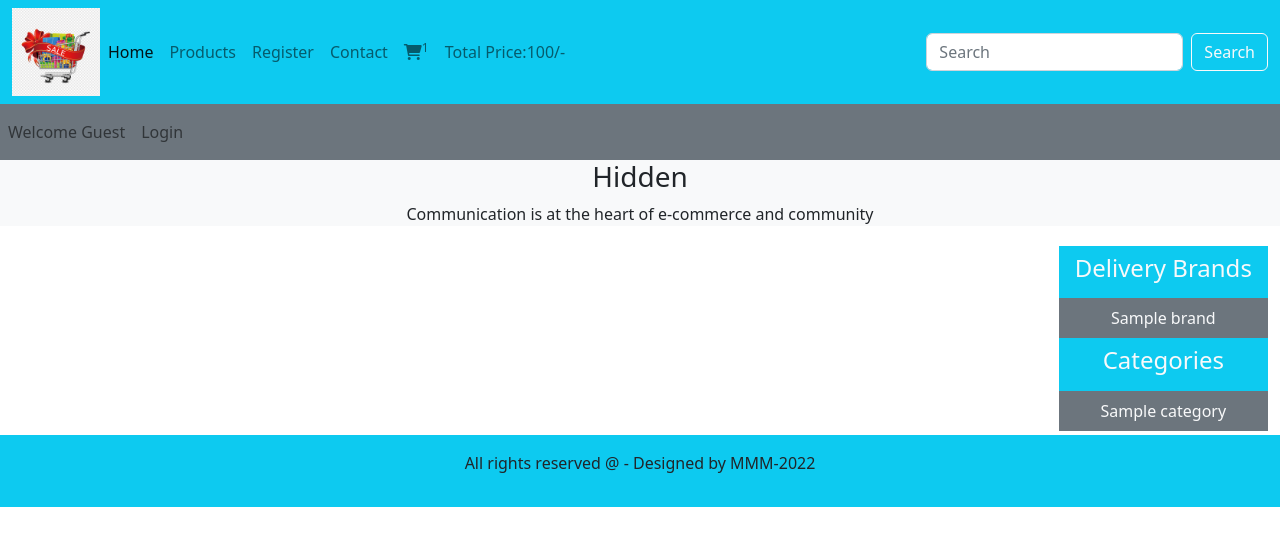
After one commit to asqar-8828/Ecommerce_website, a PHP site: page /search_product.php in a window 1280 px wide. The commit adds this page. Shown: the top 546 px of the page. Run offline with PHP 8.4, Linux system fonts and the light colour scheme; tables that the repository leaves empty or names only in its code hold one stand-in row (values such as "Sample post").

Commit message:
Searching products

```diff
--- a/functions/common_function.php
+++ b/functions/common_function.php
@@ -38,6 +38,45 @@ function getproducts () {
 
 }
 }
+}
+
+
+// getting all products
+
+function get_all_products(){
+    global $con;
+    // condition to check isset or not
+    if (!isset($_GET['category'])){
+        if (!isset($_GET['brand'])){
+            $select_query = "select * from `products` order by product_title LIMIT 0,9";
+            $result_query = mysqli_query($con,$select_query);
+
+            while ($row = mysqli_fetch_assoc($result_query)){
+                $product_id = $row['product_id'];
+                $product_title = $row['product_title'];
+                $product_description = $row['product_description'];
+                $category_id = $row['category_id'];
+                $brand_id = $row['brand_id'];
+                $product_image1 = $row['product_image1'];
+                $product_price = $row['product_price'];
+
+                echo "
+
+                    <div class='col-md-4 mb-2'>
+                        <div class='card' >
+                            <img src='./admin_area/product_images/$product_image1' class='card-img-top' alt='$product_title'>
+                            <div class='card-body'>
+                                <h5 class='card-title'>$product_title</h5>
+                                <p class='card-text'>$product_description</p>
+                                <a href='#' class='btn btn-info'>Add to cart</a>
+                                <a href='#' class='btn btn-secondary'>View more</a>
+                            </div>
+                        </div>
+                    </div>";
+            }
+
+        }
+    }
 }
 
 // getting unique categories
@@ -153,4 +192,44 @@ function getcategories() {
                         </li>";
     }
 }
+
+// searching products
+function search_product(){
+    global $con;
+    if (isset($_GET['search_data_product'])){
+        $search_data_value = $_GET['search_data'];
+        $search_query = "select * from `products` where product_keywords like '%$search_data_value%'";
+
+        $result_query = mysqli_query($con,$search_query);
+        $num_of_rows = mysqli_num_rows($result_query);
+        if ($num_of_rows == 0) {
+            echo "<h2 class='text-center text-danger'>No results match. No products found on this category! </h2>";
+        }
+            while ($row = mysqli_fetch_assoc($result_query)){
+                $product_id = $row['product_id'];
+                $product_title = $row['product_title'];
+                $product_description = $row['product_description'];
+                $category_id = $row['category_id'];
+                $brand_id = $row['brand_id'];
+                $product_image1 = $row['product_image1'];
+                $product_price = $row['product_price'];
+
+                echo "
+
+                    <div class='col-md-4 mb-2'>
+                        <div class='card' >
+                            <img src='./admin_area/product_images/$product_image1' class='card-img-top' alt='$product_title'>
+                            <div class='card-body'>
+                                <h5 class='card-title'>$product_title</h5>
+                                <p class='card-text'>$product_description</p>
+                                <a href='#' class='btn btn-info'>Add to cart</a>
+                                <a href='#' class='btn btn-secondary'>View more</a>
+                            </div>
+                        </div>
+                    </div>";
+            }
+
+        }
+
+}
 ?>
--- /dev/null
+++ b/includes/footer.php
@@ -0,0 +1,4 @@
+
+<div class="bg-info p-3 text-center">
+    <p>All rights reserved @ - Designed by MMM-2022</p>
+</div>
--- /dev/null
+++ b/search_product.php
@@ -0,0 +1,130 @@
+
+<?php
+include ('includes/connect.php');
+include ('./functions/common_function.php');
+?>
+<!DOCTYPE html>
+<html lang="en">
+<head>
+    <meta charset="UTF-8">
+    <title>E-commerce web sayt</title>
+    <!--bootstrap css link-->
+    <link href="https://cdn.jsdelivr.net/npm/bootstrap@5.2.1/dist/css/bootstrap.min.css"
+          rel="stylesheet"
+          integrity="sha384-iYQeCzEYFbKjA/T2uDLTpkwGzCiq6soy8tYaI1GyVh/UjpbCx/TYkiZhlZB6+fzT"
+          crossorigin="anonymous">
+
+    <!--font awesome-->
+    <link rel="stylesheet" href="https://cdnjs.cloudflare.com/ajax/libs/font-awesome/6.2.0/css/all.min.css" integrity="sha512-xh6O/CkQoPOWDdYTDqeRdPCVd1SpvCA9XXcUnZS2FmJNp1coAFzvtCN9BmamE+4aHK8yyUHUSCcJHgXloTyT2A==" crossorigin="anonymous" referrerpolicy="no-referrer" />
+    <!--css file-->
+    <link rel="stylesheet" href="style.css">
+</head>
+
+<body>
+<!--navbar-->
+<div class="container-fluid p-0"> <!--/.container-fluid starts-->
+
+    <nav class="navbar navbar-expand-lg bg-info"> <!--first child starts-->
+        <div class="container-fluid">
+            <img src="./images/logo.png" alt="logo_shopping" class="logo">
+            <button class="navbar-toggler" type="button" data-bs-toggle="collapse" data-bs-target="#navbarSupportedContent" aria-controls="navbarSupportedContent" aria-expanded="false" aria-label="Toggle navigation">
+                <span class="navbar-toggler-icon"></span>
+            </button>
+            <div class="collapse navbar-collapse" id="navbarSupportedContent">
+                <ul class="navbar-nav me-auto mb-2 mb-lg-0">
+                    <li class="nav-item">
+                        <a class="nav-link active" aria-current="page" href="index.php">Home</a>
+                    </li>
+                    <li class="nav-item">
+                        <a class="nav-link" href="display_all.php">Products</a>
+                    </li>
+                    <li class="nav-item">
+                        <a class="nav-link" href="#">Register</a>
+                    </li>
+                    <li class="nav-item">
+                        <a class="nav-link" href="#">Contact</a>
+                    </li>
+                    <li class="nav-item">
+                        <a class="nav-link" href="#"><i class="fa-solid fa-cart-shopping"></i><sup>1</sup></a>
+                    </li>
+                    <li class="nav-item">
+                        <a class="nav-link" href="#">Total Price:100/-</a>
+                    </li>
+
+                </ul>
+                <form class="d-flex" action="" method="get">
+                    <input class="form-control me-2" type="search" name="search_data" placeholder="Search" aria-label="Search">
+                    <input type="submit" value="Search" class="btn btn-outline-light" name="search_data_product">
+
+                </form>
+            </div>
+        </div>
+    </nav><!--first child ends-->
+
+    <nav class="navbar navbar-expand-lg navbar-light bg-secondary"> <!--second child starts-->
+        <ul class="navbar-nav me-auto">
+            <li class="nav-item">
+                <a class="nav-link" href="#">Welcome Guest</a>
+            </li>
+            <li class="nav-item">
+                <a class="nav-link" href="#">Login</a>
+            </li>
+
+        </ul>
+
+    </nav> <!--second child ends-->
+
+    <div class="bg-light"> <!--third child starts-->
+        <h3 class="text-center">Hidden</h3>
+        <p class="text-center">Communication is at the heart of e-commerce and community</p>
+
+    </div> <!--third child ends-->
+
+    <div class="row mx-2 p-1"> <!--fourth child starts-->
+        <div class="col-md-10">
+            <div class='row'> <!--products starts-->
+                <?php
+                //calling function
+                search_product();
+                get_unique_categories();
+                get_unique_brands();
+                ?>
+            </div> <!--products ends-->
+        </div>
+        <div class="col-md-2 bg-secondary p-0"> <!--sidenav starts-->
+            <ul class="navbar-nav me-auto text-center"> <!--Brands starts-->
+                <li class="nav-item bg-info">
+                    <a href="#" class="nav-link text-light"><h4>Delivery Brands</h4></a>
+                </li>
+                <?php
+                getbrands();
+                ?>
+            </ul><!--Brands end-->
+
+            <ul class="navbar-nav me-auto text-center"> <!--Categories starts-->
+                <li class="nav-item bg-info">
+                    <a href="#" class="nav-link text-light"><h4>Categories</h4></a>
+                </li>
+                <?php
+                getcategories();
+                ?>
+
+            </ul><!--Categories end-->
+
+        </div> <!--sidenav ends-->
+    </div> <!--fourth child ends-->
+
+
+</div><!--/.container-fluid ends-->
+
+<!--Footer starts-->
+<?php include ('includes/footer.php') ?>
+<!--Footer ends-->
+
+<!--bootstrap JS link-->
+<script src="https://cdn.jsdelivr.net/npm/bootstrap@5.2.1/dist/js/bootstrap.bundle.min.js"
+        integrity="sha384-u1OknCvxWvY5kfmNBILK2hRnQC3Pr17a+RTT6rIHI7NnikvbZlHgTPOOmMi466C8"
+        crossorigin="anonymous"></script>
+</body>
+
+</html>
```
Also changed, not shown: display_all.php (added, +128 -0 lines), index.php (+9 -8 lines), admin_area/product_images/nike1.jpg, admin_area/product_images/nike2.jpg, admin_area/product_images/nike3.jpg.
